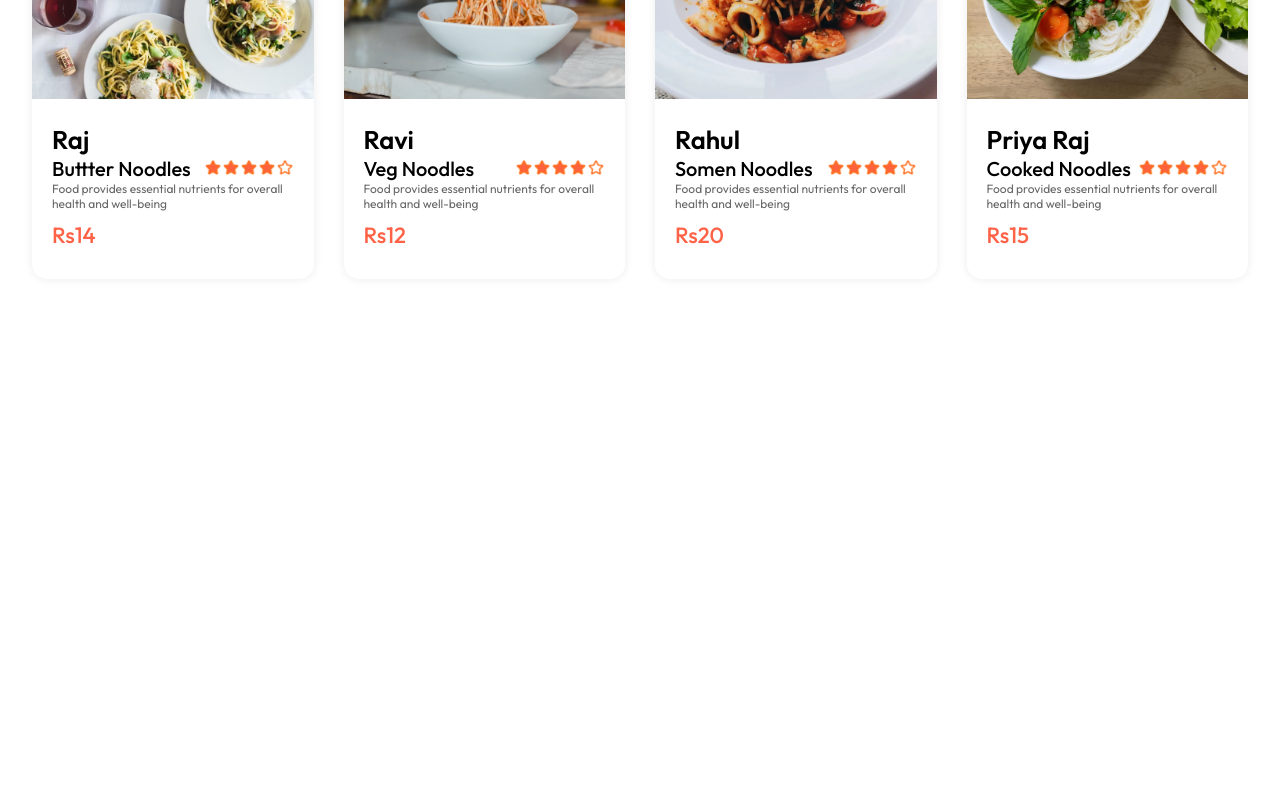
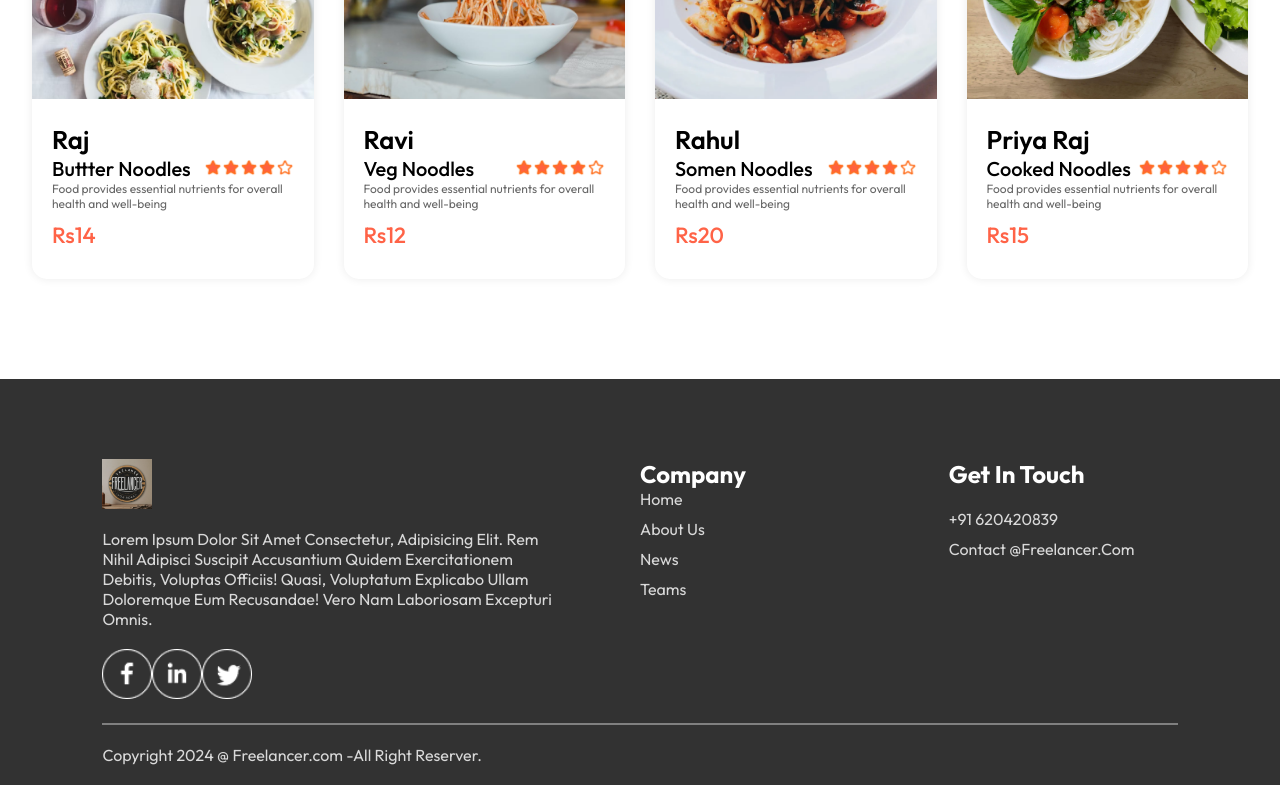
Before and after one commit to deepak3333333/Coapps-Freelancerwebsite2, a React (Vite) app: page / in a window 1280 px wide. Shown: the part 4499-5299 px from the top of the page. Before the commit the page ends 4823 px from the top, so only its background shows below. Built offline with nearby package versions, Linux system fonts and the light colour scheme.

Commit message:
adding footer

```diff
--- a/src/App.jsx
+++ b/src/App.jsx
@@ -4,9 +4,10 @@ import { Route,Routes } from 'react-router-dom'
 import Home from './pages/Home/Home'
 import FindJobs from './pages/FindJobs/FindJobs'
 import HierFreelancer from './pages/HierFreelancer/HierFreelancer'
+import Fotter from './components/Fotter/Fotter'
 
 const App = () => {
-  return (
+  return (<>
     <div className="app">
       <Navbar/>
      <Routes>
@@ -18,10 +19,10 @@ const App = () => {
 
      </Routes>
 
+</div>
+    <Fotter/>
+    </>
 
-
-
-    </div>
   )
 }
 
--- a/src/components/CategoriesItem/CategoriesItem.css
+++ b/src/components/CategoriesItem/CategoriesItem.css
@@ -5,6 +5,7 @@
     box-shadow: 0px 0px 10px #00000015;
     transition: 0.3;
     animation: fadeIn 2s;
+    cursor: pointer;
 
 
 }
--- /dev/null
+++ b/src/components/Fotter/Fotter.css
@@ -0,0 +1,65 @@
+.fotter{
+
+    color:#d9d9d9 ;
+    background-color:#323232;
+
+    align-items: center;
+    gap:20px;
+    padding: 20px 8vw;
+    padding-top: 80px;
+    margin-top: 100px;
+}
+.fotter-content{
+    width: 100%;
+    display: grid;
+    grid-template-columns: 2fr 1fr 1fr;
+    gap:80px
+}
+.footer-content-left,.footer-content-right,.footer-content-center{
+    display: flex;
+    flex-direction: column;
+    align-items: start;
+    gap:20px;
+    text-transform: capitalize;
+}
+
+.footer-content-left img{
+    width: 50px;
+    height: 50px;
+}
+.footer-content-left li,.footer-content-right li,.footer-content-center li{
+    list-style: none;
+    margin-bottom: 10px;
+    cursor: pointer;
+
+
+}
+.footer-content-right h2,.footer-content-center h2{
+    color: white;
+
+
+}
+.footer-social-icon img{
+    width: 40px;
+    margin-right: 15px;
+    cursor: pointer;
+
+
+
+}
+.fotter hr{
+    width: 100%;
+    height: 2px;
+    margin:20px 0 ;
+    background-color: gray;
+    border: none;
+
+}
+.footer-copyright {
+     display: flex;
+    flex-direction: column;
+
+
+
+
+}
--- /dev/null
+++ b/src/components/Fotter/Fotter.jsx
@@ -0,0 +1,54 @@
+import React from 'react'
+import './Fotter.css'
+import { assets } from '../../assets/assets'
+
+const Fotter = () => {
+  return (
+    <div className="fotter" id="footer">
+        <div className="fotter-content">
+
+            <div className="footer-content-left">
+                <img   src={assets.logo1} alt="" />
+                <p>Lorem ipsum dolor sit amet consectetur, adipisicing elit. Rem nihil adipisci suscipit accusantium quidem exercitationem debitis, voluptas officiis! Quasi, voluptatum explicabo ullam doloremque eum recusandae! Vero nam laboriosam excepturi omnis.</p>
+                <div className="footer-social-icons">
+
+                    <img src={assets.facebook_icon} alt="" />
+                    <img src={assets.linkedin_icon} alt="" />
+                    <img src={assets.twitter_icon} alt="" />
+                </div>
+
+            </div>
+            <div className="footer-content-center">
+                <ul>
+                <h2>company</h2>
+                <li>home</li>
+                <li>about us</li>
+                <li> News</li>
+                <li>Teams</li>
+                </ul>
+
+            </div>
+
+            <div className="footer-content-right">
+                <h2>Get In Touch</h2>
+                <ul>
+                    <li>+91 620420839</li>
+                    <li>contact @freelancer.com</li>
+                </ul>
+
+
+            </div>
+
+        </div>
+        <hr/>
+
+        <p className="footer-copyright">Copyright 2024 @ Freelancer.com -All Right Reserver.</p>
+
+
+
+
+    </div >
+  )
+}
+
+export default Fotter
```
